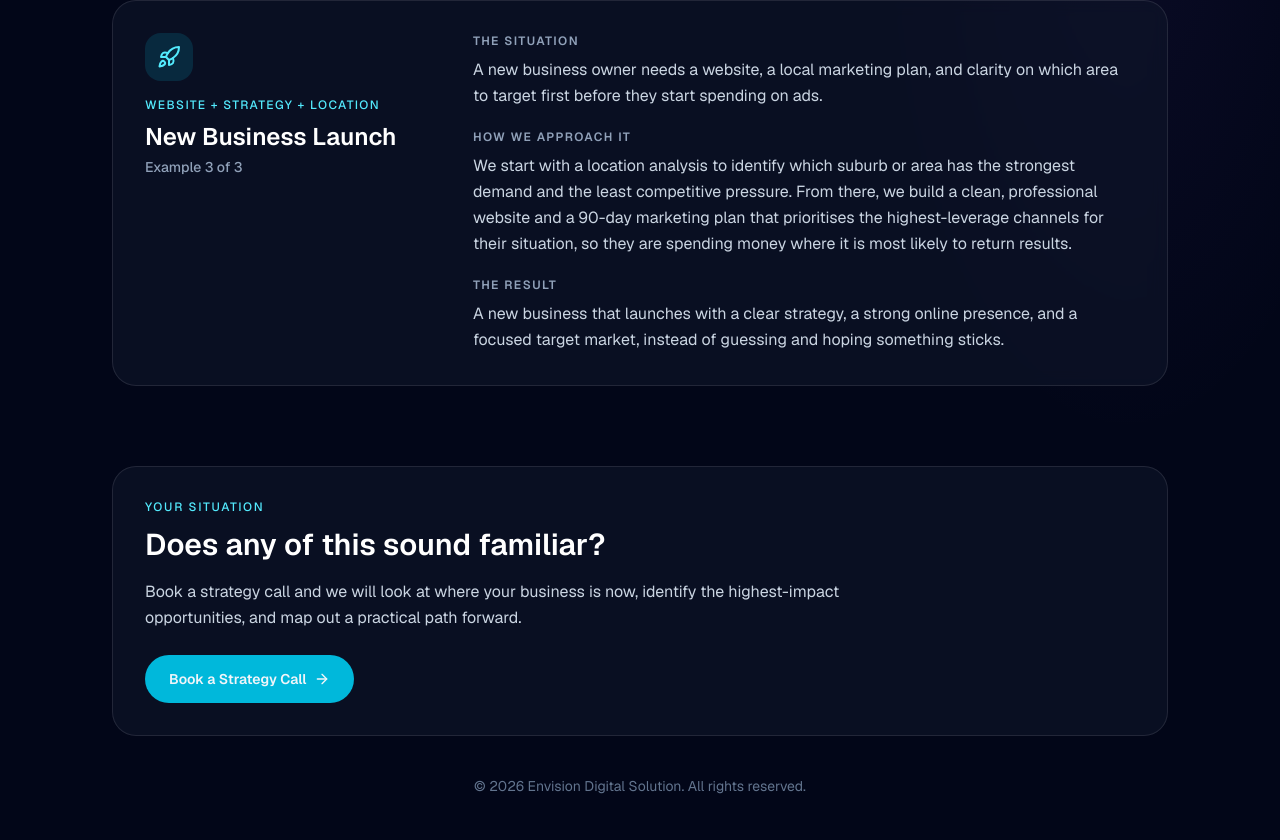
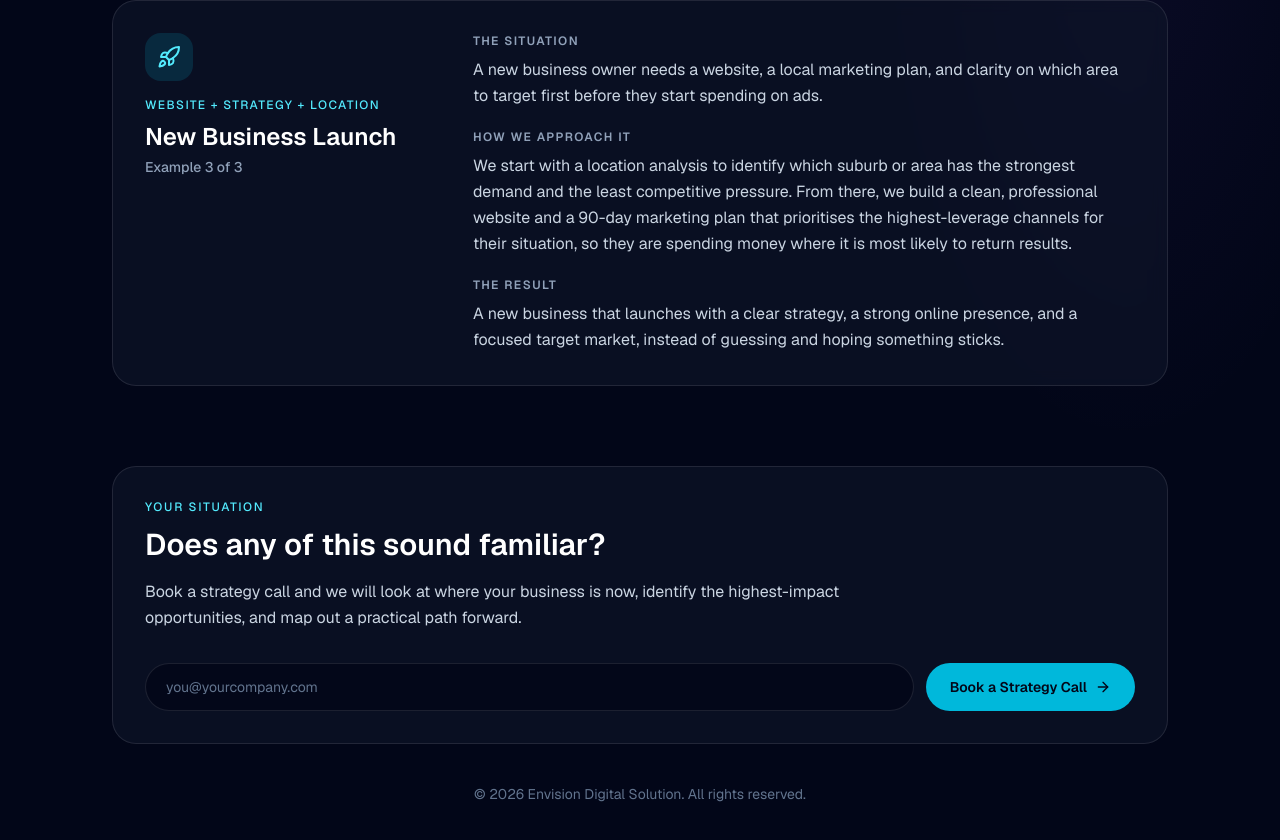
Before and after one commit to D34alt/envision-digital-solution, a Next.js app: page /examples in a window 1280 px wide. Shown: the part 1269-2109 px from the top of the page. Built offline with nearby package versions, Linux system fonts and the light colour scheme; no server answers.

Commit message:
Replace examples page CTA link with LeadCaptureForm
- Swap the bottom Book a Strategy Call anchor for an inline LeadCaptureForm
- Tag submissions with source=Examples Page CTA
- Drop unused ArrowRight import

```diff
--- a/app/examples/page.tsx
+++ b/app/examples/page.tsx
@@ -1,8 +1,9 @@
 import type { Metadata } from "next";
-import { ArrowRight, Coffee, Stethoscope, Rocket } from "lucide-react";
+import { Coffee, Stethoscope, Rocket } from "lucide-react";
 
 import CursorGlow from "@/components/cursor-glow";
 import SiteHeader from "@/components/site-header";
+import LeadCaptureForm from "@/components/lead-capture-form";
 
 export const metadata: Metadata = {
   title: "Examples | Envision Digital Solution",
@@ -152,14 +153,11 @@ export default function ExamplesPage() {
               now, identify the highest-impact opportunities, and map out a
               practical path forward.
             </p>
-            <div className="mt-6">
-              <a
-                href="/#contact"
-                className="inline-flex h-12 items-center justify-center gap-2 rounded-full bg-cyan-500 px-6 text-sm font-semibold text-slate-950 transition hover:bg-cyan-400"
-              >
-                Book a Strategy Call
-                <ArrowRight className="h-4 w-4" />
-              </a>
+            <div className="mt-8">
+              <LeadCaptureForm
+                source="Examples Page CTA"
+                buttonLabel="Book a Strategy Call"
+              />
             </div>
           </div>
         </section>
```
